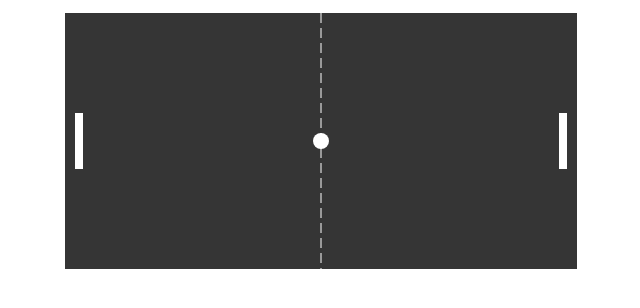
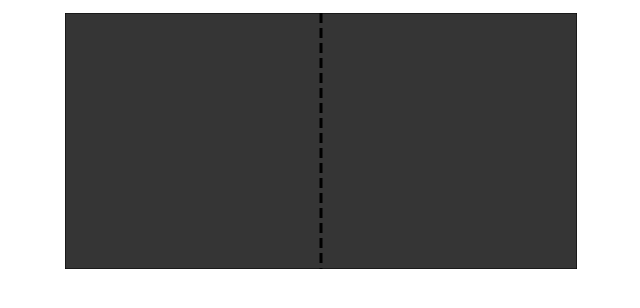
Before and after one commit to robmonga/Pong-Game, a website built with webpack: page index.html in a window 1280 px wide. Shown: the part 286-594 px from the top of the page, without its empty margins (319-959 px from the left). Built offline with nearby package versions, Linux system fonts and the light colour scheme.

Commit message:
add board class to game

```diff
--- a/index.html
+++ b/index.html
@@ -8,14 +8,14 @@
 		<div class="game-wrapper">
 			<h1>Pong</h1>
 			<div id="game"></div>
-			<svg viewBox= "0 0 512 256" width="512" height="256">
+			<!-- <svg viewBox= "0 0 512 256" width="512" height="256">
 				<rect width="512" height="256" fill="#353535" />
 				<rect width="8" height="56" x=10 y=100 fill="white"  />
 				<rect width="8" height="56" x=494 y=100 fill="white"/>
 				<circle r="8"  fill="white" cx="256" cy="128"/>
 				<line x1=256 y1=0 x2=256 y2=256 stroke="white" stroke-dasharray= "10,5"/>
 
-			</svg>
+			</svg>	 -->
 		</div>
 		<script type="text/javascript" src="build/bundle.js"></script>
 	</body>
--- /dev/null
+++ b/src/partials/Board.js
@@ -0,0 +1,33 @@
+import {SVG_NS} from '../settings';
+
+export default class Board {
+    constructor(width, height) {
+        this.width = width;
+        this.height = height;
+    }
+
+    render(svg) {
+        // Board rect attributes
+        let rect = document.createElementNS(SVG_NS, 'rect');
+        rect.setAttributeNS(null, "width", this.width);
+        rect.setAttributeNS(null, "height", this.height);
+        rect.setAttributeNS(null,"fill", "#353535" );
+        rect.setAttributeNS(null, "stroke","#000000")
+
+        // set all the line attributes
+        let line =  document.createElementNS(SVG_NS, 'line');
+
+        line.setAttributeNS(null, "x1", this.width/2);
+        line.setAttributeNS(null, "y1", 0);
+        line.setAttributeNS(null, "x2", this.width/2);
+        line.setAttributeNS(null, "y2", this.height);
+        line.setAttributeNS(null, "stroke-dasharray", "10, 5" );
+        line.setAttributeNS(null, "stroke", "black" );
+        line.setAttributeNS(null, "stroke-width", "3" );
+
+        svg.appendChild(rect);
+        svg.appendChild(line);
+
+    // HOW DO WE ACTUALLY APPEND THIS THING TO THE SVG IN GAME
+    }
+}
--- a/src/partials/Game.js
+++ b/src/partials/Game.js
@@ -1,13 +1,29 @@
+import {SVG_NS} from '../settings';
+import Board from './Board';
+
 export default class Game {
   constructor(element, width, height) {
     this.element = element;
     this.width = width;
     this.height = height;
 
-		// Other code goes here...
+    this.gameElement = document.getElementById(element);
+
+    this.board= new Board(this.width, this.height);
   }
 
   render() {
-		// More code goes here....
+    // empty out game element before rendering.
+    this.gameElement.innerHTML = '';
+
+    let svg = document.createElementNS(SVG_NS, "svg");
+    svg.setAttributeNS(null, "width", this.width);
+    svg.setAttributeNS(null, "height", this.height);
+    svg.setAttributeNS(null, "viewBox", `0 0 ${this.width} ${this.height}`);
+    svg.setAttributeNS(null, 'version', '1.1');
+    this.gameElement.appendChild(svg);
+    // rendering all game elements insde the SVG
+    this.board.render(svg);
   }
+
 }
--- a/src/settings.js
+++ b/src/settings.js
@@ -0,0 +1 @@
+export const SVG_NS = "http://www.w3.org/2000/svg";
--- a/webpack.config.js
+++ b/webpack.config.js
@@ -53,7 +53,7 @@ module.exports = {
     watchContentBase: true,
     historyApiFallback: true,
     open: true,
-    port: 3000,
+    port: 3051,
     publicPath: '/build/',
     stats: 'errors-only',
     watchOptions: {
```
Also changed, not shown: build/bundle.js.
